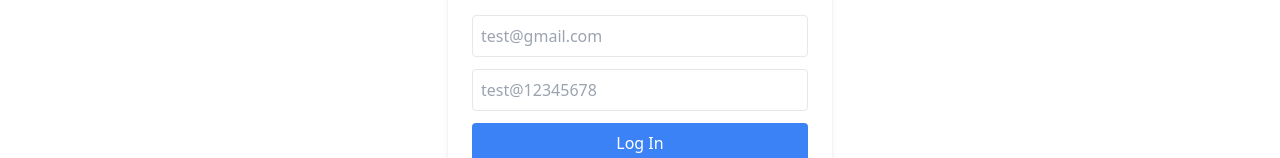
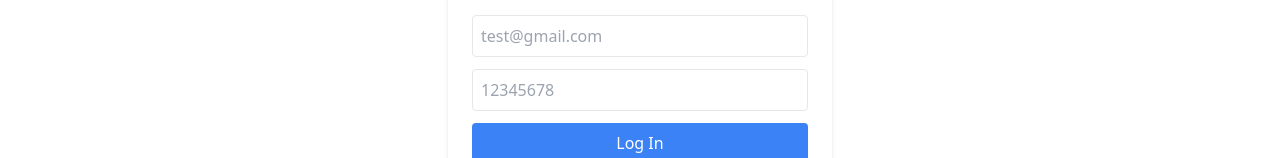
Before and after one commit to TheBaljitSingh/Task-Manager, a React (Vite) app in the folder client/: page /login in a window 1280 px wide. Shown: the part 165-323 px from the top of the page. Built offline with nearby package versions, Linux system fonts and the light colour scheme.

Commit message:
updated the login for new user

```diff
--- a/client/src/pages/LoginPage.jsx
+++ b/client/src/pages/LoginPage.jsx
@@ -48,7 +48,7 @@ const LoginPage = ({ setIsAuthenticated }) => {
           type="text"
           value={password}
           onChange={(e) => setPassword(e.target.value)}
-          placeholder="test@12345678"
+          placeholder="12345678"
           className="w-full mb-3 p-2 border rounded"
           required
           />
```
